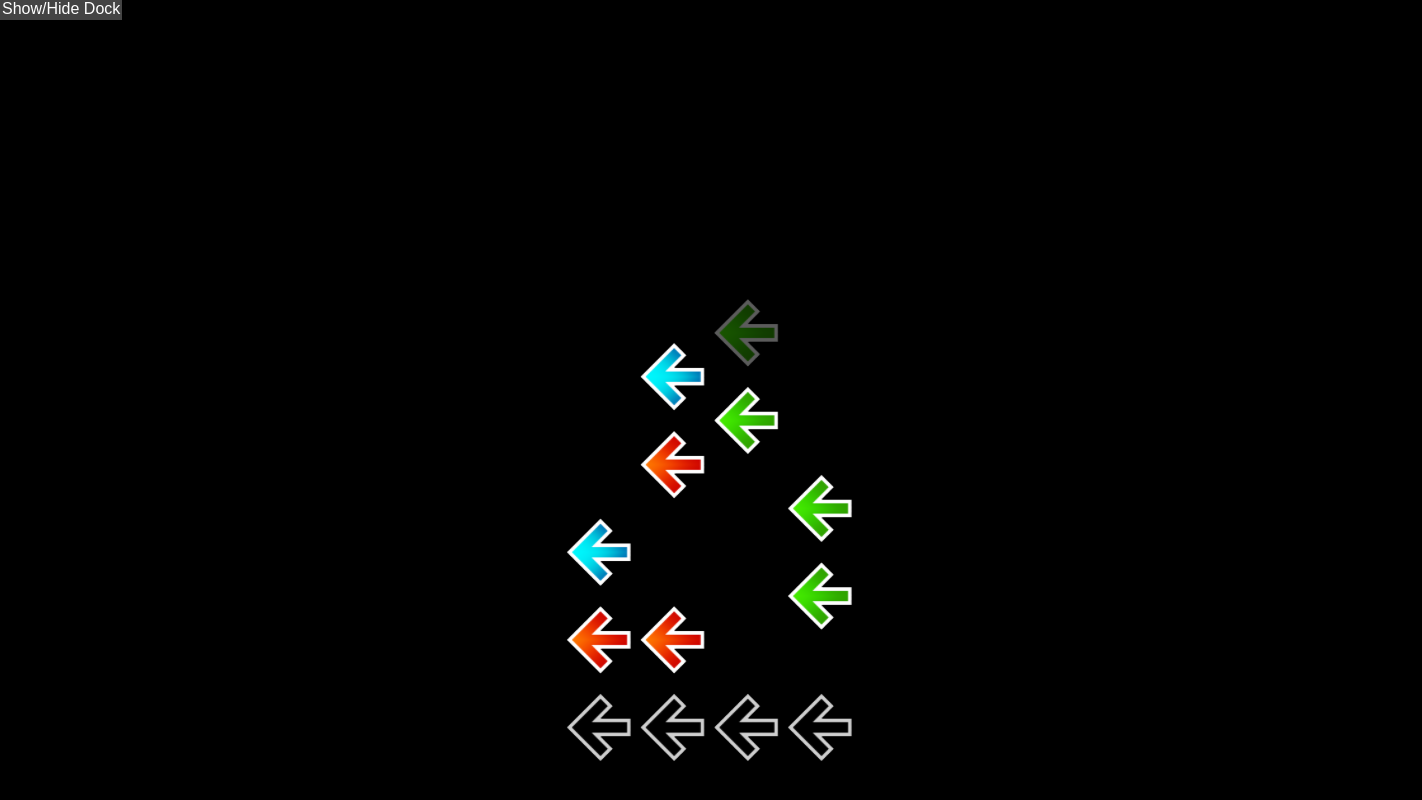
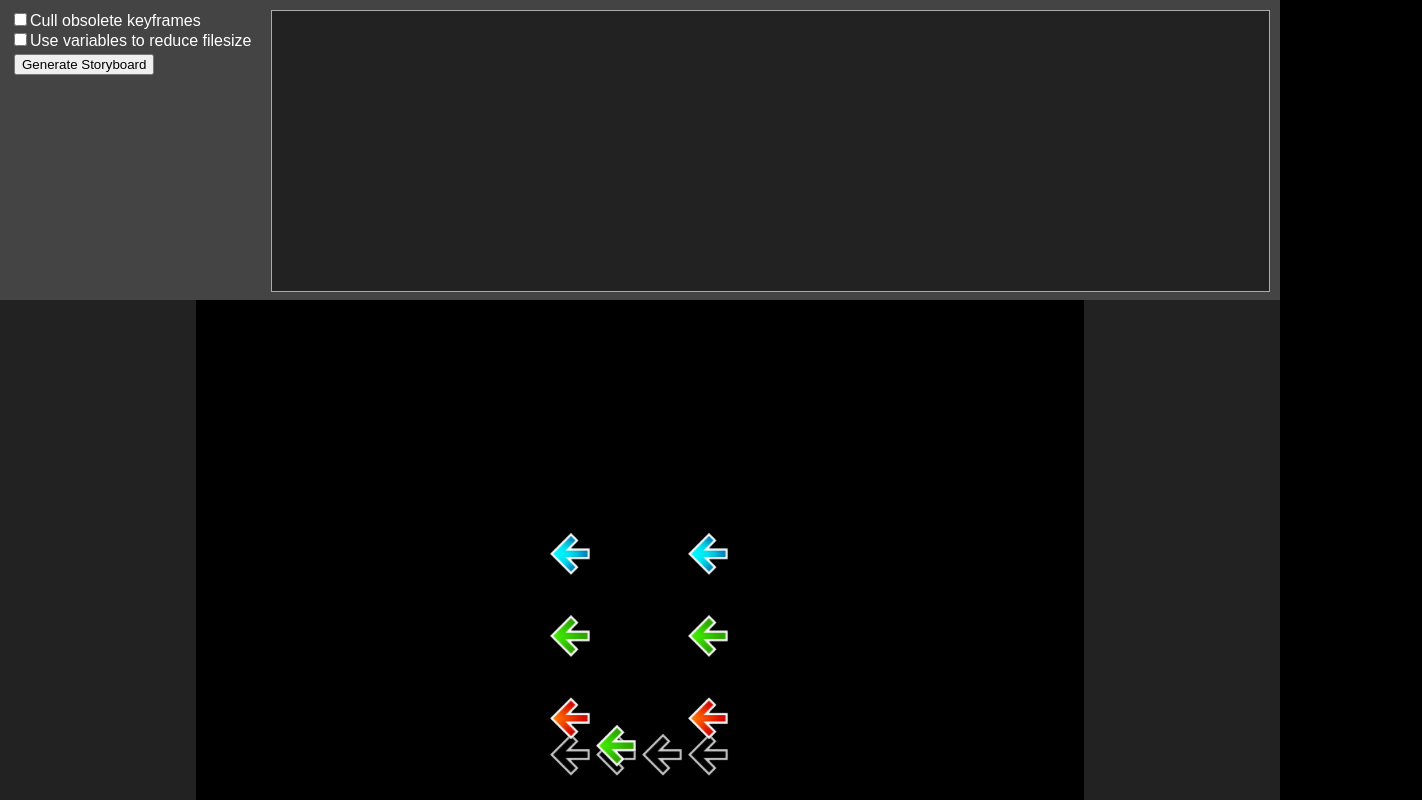
Before and after one commit to Camopoltergeist/storyboard-script, a website built with webpack: page src/index.html in a window 1280 px wide. Shown: the whole page, 1422 px wide, since content can reach past the window. Built offline with nearby package versions, Linux system fonts and the light colour scheme; animation ran at ten frames a second.

Commit message:
Remove the fucking dock hiding feature because fuck you

```diff
--- a/src/index.html
+++ b/src/index.html
@@ -77,30 +77,13 @@
 			#outputContainer{
 				flex-grow: 1;
 			}
-
-			#dockButton{
-				position: absolute;
-				height: 20px;
-				width: auto;
-				background-color: #444;
-				bottom: -20px;
-				left: 0px;
-				overflow: hidden;
-				font-family: sans-serif;
-				color: white;
-				user-select: none;
-			}
-
-			#dockButtonText{
-				margin: 2px;
-			}
 		</style>
 	</head>
 
 	<body>
 		<div id="contentFlexBox">
 			<div style="position: relative;">
-				<div id="dock" class="dockHidden">
+				<div id="dock" class="">
 					<div class="optionContainer dockItem">
 						<input type="checkbox" id="cullKeyframes"><label for="cullKeyframes">Cull obsolete keyframes</label><br>
 						<input type="checkbox" id="useVariableCompression"><label for="useVariableCompression">Use variables to reduce filesize</label><br>
@@ -110,7 +93,6 @@
 						<div id="storyboardOutput"></div>
 					</div>
 				</div>
-				<div id="dockButton"><span id="dockButtonText">Show/Hide Dock</span></div>
 			</div>
 			<div id="canvasContainer">
 				<canvas id="mainCanvas"></canvas>
--- a/src/main.ts
+++ b/src/main.ts
@@ -1,4 +1,4 @@
-import { Scene, WebGLRenderer, PerspectiveCamera, Euler } from "three";
+import { Scene, WebGLRenderer, PerspectiveCamera } from "three";
 
 import { createNoteMaterials, loadNoteTextures } from "./notetextureloader";
 import { Playfield } from "./playfield";
@@ -6,12 +6,7 @@ import noteData from "./murasame.json";
 import { generateStoryboard } from "./storyboard";
 import { updateAnimations } from "./animations";
 
-const dockButton = document.getElementById("dockButton") as HTMLDivElement;
 const dockElement = document.getElementById("dock") as HTMLDivElement;
-
-dockButton.addEventListener("click", (e) => {
-	dockElement.classList.toggle("dockHidden");
-});
 
 const mainCanvas = document.getElementById("mainCanvas") as HTMLCanvasElement | null;
 
```
